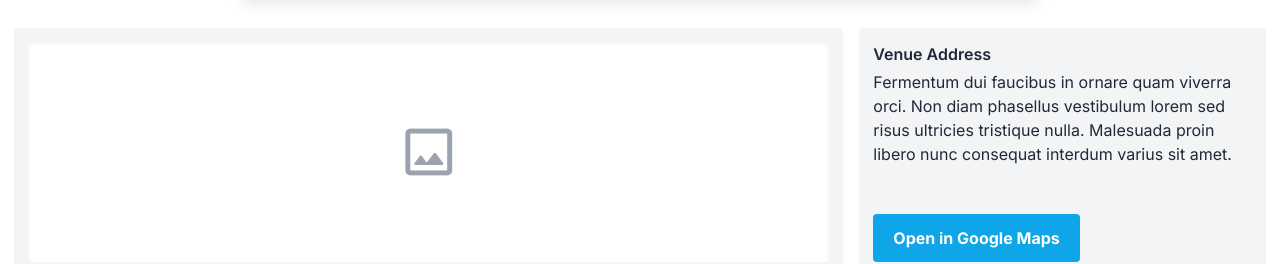
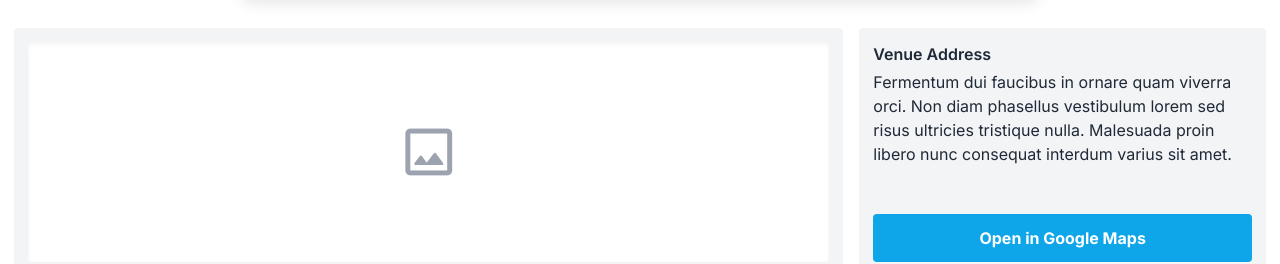
Before and after one commit to jackreimers/Shanty, a SvelteKit app: page /venue in a window 1280 px wide. Shown: the part 540-804 px from the top of the page. Built offline with nearby package versions, Linux system fonts and the light colour scheme.

Commit message:
Fix button layout on venue page

```diff
--- a/src/routes/venue/+page.svelte
+++ b/src/routes/venue/+page.svelte
@@ -54,13 +54,14 @@
 		</div>
 		<div class="flex flex-col rounded bg-gray-100 p-3.5">
 			<p class="mb-1 font-semibold">Venue Address</p>
-			<p class="flex-1">
+			<p class="mb-6 flex-1">
 				Fermentum dui faucibus in ornare quam viverra orci. Non diam phasellus vestibulum
 				lorem sed risus ultricies tristique nulla. Malesuada proin libero nunc consequat
 				interdum varius sit amet.
 			</p>
 			<div>
-				<Button classes="inline-block bg-sky-500 px-5 py-3 font-bold text-white"
+				<Button
+					classes="block bg-sky-500 px-5 py-3 text-center font-bold text-white md:inline-block lg:block"
 					>Open in Google Maps</Button
 				>
 			</div>
```
